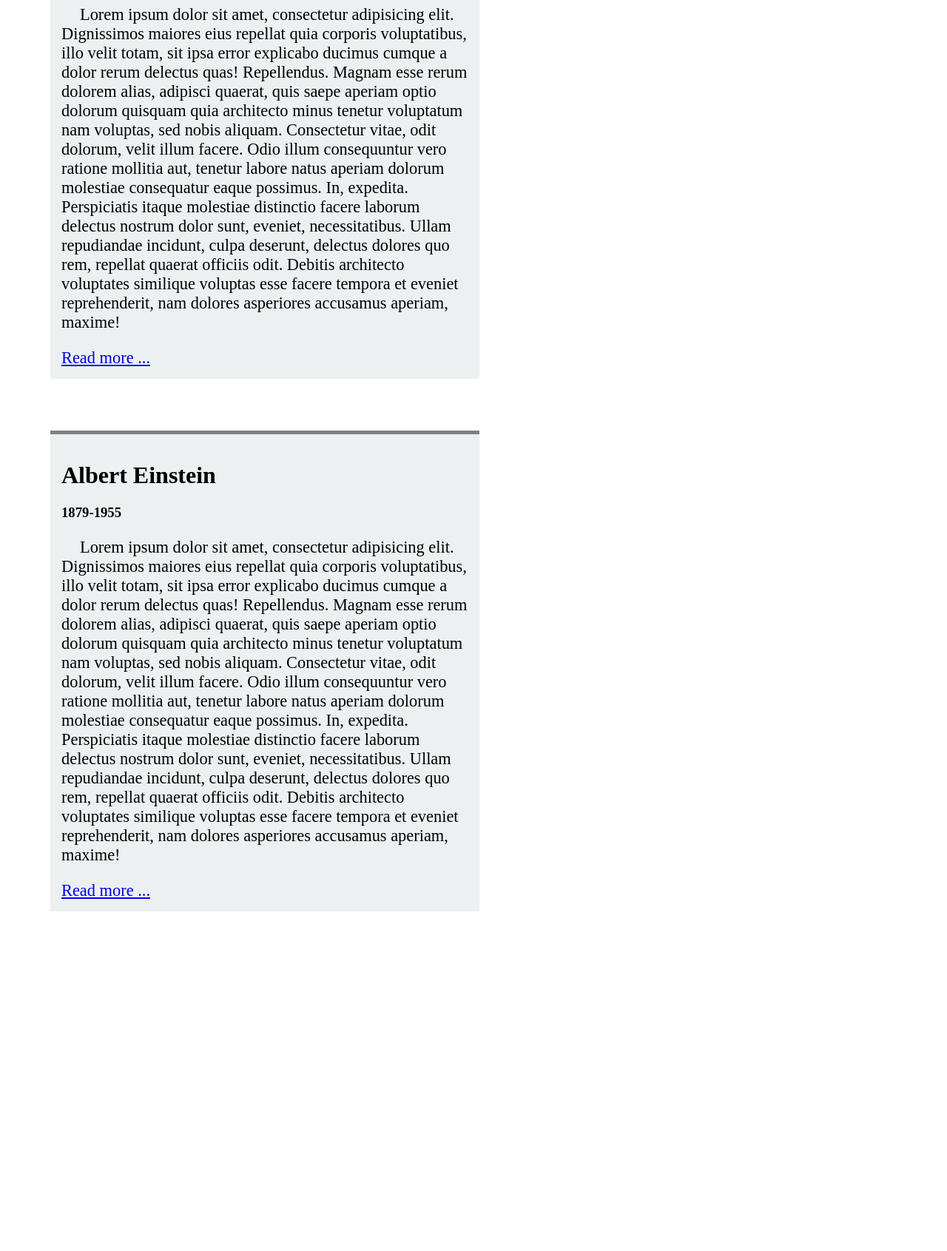
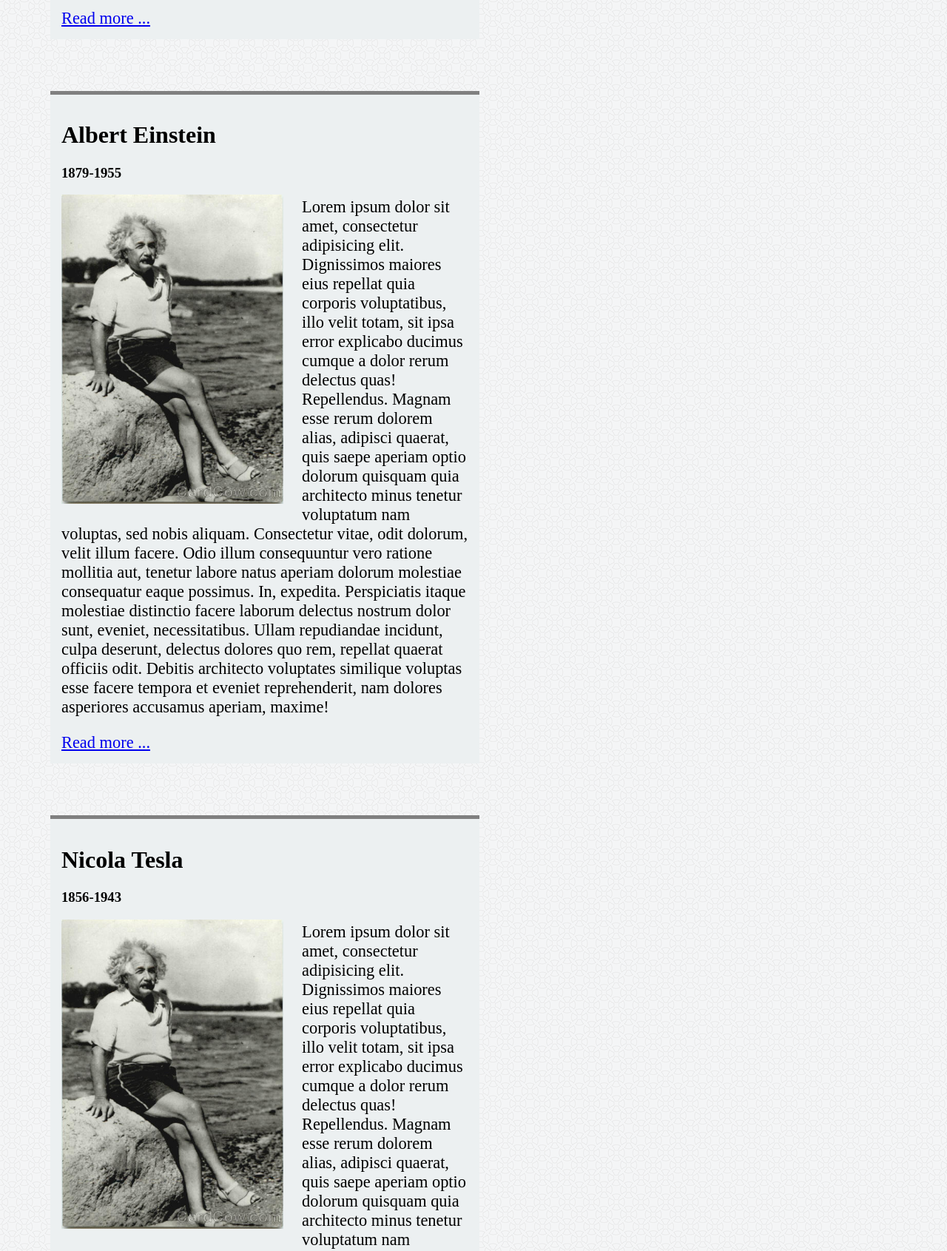
Before and after one commit to mindazub/scientists, a plain HTML site: page index.html in a window 1280 px wide. Shown: the part 925-2616 px from the top of the page at 74% size. Before the commit the page ends 2175 px from the top, so only its background shows below. Drawn offline with Linux system fonts and the light colour scheme.

Commit message:
all ok, except transition back is abrupt, could not see Nicola Tesla pic

```diff
--- a/index.html
+++ b/index.html
@@ -11,13 +11,13 @@
 
 <div class="card">
 
-	<h1>Albert Einstein</h1>
+	<h1>Isaac Newton</h1>
 
-	<h3>1879-1955</h3>
+	<h3>1643-1727</h3>
 
 	<div class="images">
-		<img id="scientist_pic" src="../img/Albert-Einstein.jpg" width="300" alt="">
-		<img id="zoom_pic" src="../img/zoom.png" width="200" alt="">
+		<img id="scientist_pic" src="img/Isaac-Newton.jpg" width="300" alt="">
+		<img id="zoom_pic" src="img/zoom.png" width="200" alt="">
 	</div>
 
 	<p><span>Lorem ipsum dolor sit amet, consectetur adipisicing elit. Dignissimos maiores eius repellat quia corporis voluptatibus, illo velit totam, sit ipsa error explicabo ducimus cumque a dolor rerum delectus quas! Repellendus.</span>
@@ -39,8 +39,8 @@
 	<h3>1879-1955</h3>
 
 	<div class="images">
-		<img id="scientist_pic" src="../img/Albert-Einstein.jpg" width="300" alt="">
-		<img id="zoom_pic" src="../img/zoom.png" width="200" alt="">
+		<img id="scientist_pic" src="img/Albert-Einstein.jpg" width="300" alt="">
+		<img id="zoom_pic" src="img/zoom.png" width="200" alt="">
 	</div>
 
 	<p><span>Lorem ipsum dolor sit amet, consectetur adipisicing elit. Dignissimos maiores eius repellat quia corporis voluptatibus, illo velit totam, sit ipsa error explicabo ducimus cumque a dolor rerum delectus quas! Repellendus.</span>
@@ -51,20 +51,18 @@
 
 	<a href="#">Read more ...</a>
 
-
-
 </div>
 
 
 <div class="card">
 
-	<h1>Albert Einstein</h1>
+	<h1>Nicola Tesla</h1>
 
-	<h3>1879-1955</h3>
+	<h3>1856-1943</h3>
 
 	<div class="images">
-		<img id="scientist_pic" src="../img/Albert-Einstein.jpg" width="300" alt="">
-		<img id="zoom_pic" src="../img/zoom.png" width="200" alt="">
+		<img id="scientist_pic" src="img/Albert-Einstein.jpg" width="300" alt="">
+		<img id="zoom_pic" src="img/zoom.png" width="200" alt="">
 	</div>
 
 	<p><span>Lorem ipsum dolor sit amet, consectetur adipisicing elit. Dignissimos maiores eius repellat quia corporis voluptatibus, illo velit totam, sit ipsa error explicabo ducimus cumque a dolor rerum delectus quas! Repellendus.</span>
@@ -75,9 +73,8 @@
 
 	<a href="#">Read more ...</a>
 
+</div>
 
-
-</div>
 
 </div>
 
```
Also changed, not shown: img/Albert-Einstein.jpg (added), img/Isaac-Newton.jpg (added), img/Nikola-Tesla.jpg (added), img/circles-light.png (added), img/img.jpg (added), img/zoom.png (added), 1 other file.
